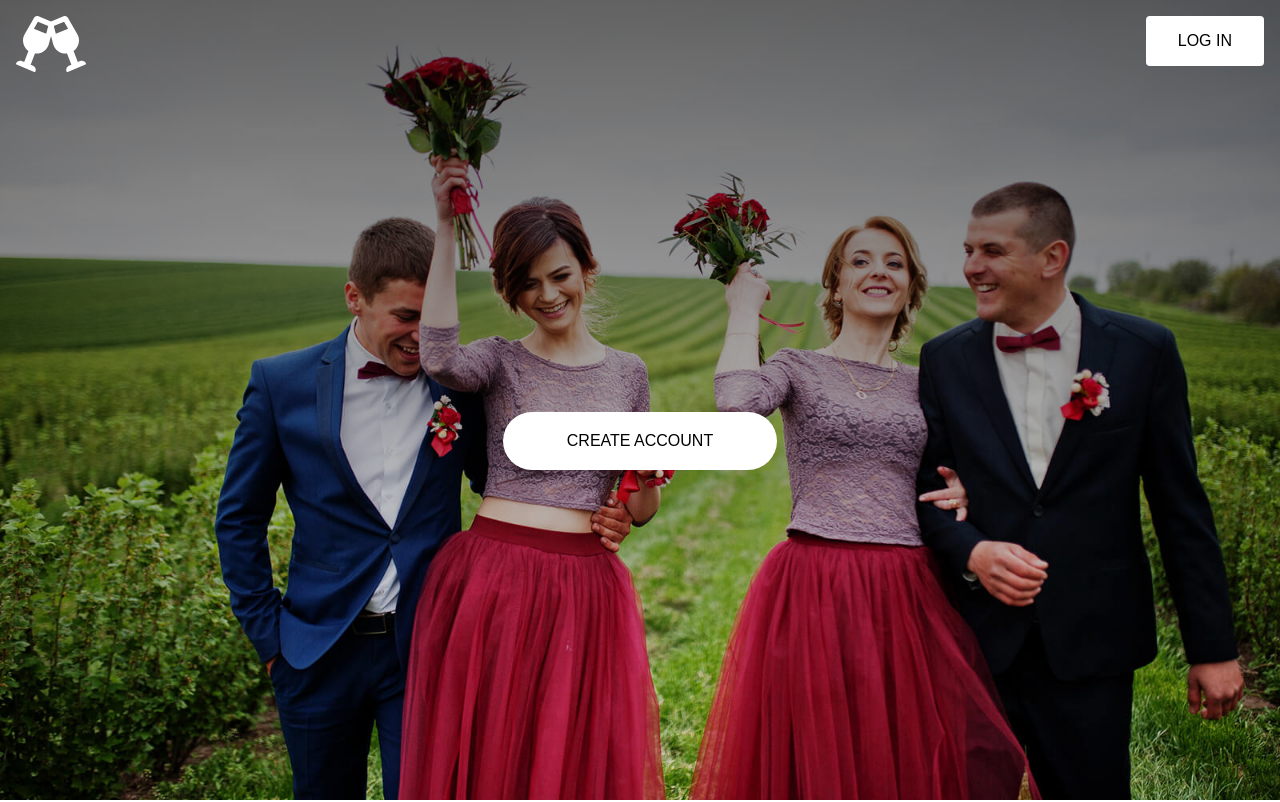
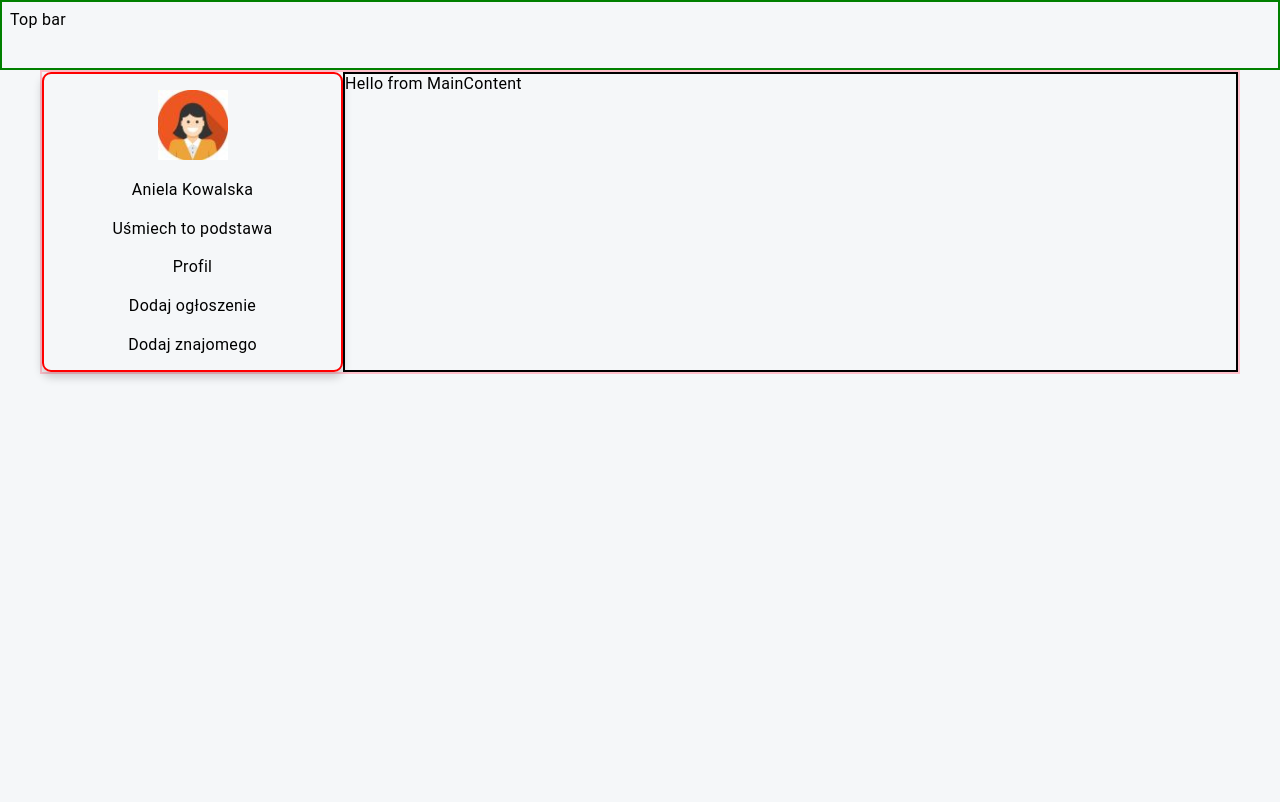
Before and after one commit to SebastianTyr/wsei-projektowanie-profesjonalnej-aplikacji, a React (Create React App) app in the folder ui/: page / in a window 1280 px wide. Shown: the top 802 px of the page. Built offline with nearby package versions, Linux system fonts and the light colour scheme.

Commit message:
start working on Main Page

```diff
--- a/ui/src/App.tsx
+++ b/ui/src/App.tsx
@@ -1,7 +1,9 @@
 import React from 'react';
+
 import { createGlobalStyle } from 'styled-components';
+import { Colors } from './styledHelpers/Colors';
 import LandingPage from './pages/LandingPage';
-import { Colors } from './styledHelpers/Colors';
+import MainPage from './pages//mainPage/MainPage';
 
 const GlobalStyle = createGlobalStyle`
   body {
@@ -55,7 +57,8 @@ function App() {
       <Reset />
       <GlobalStyle />
       <Scrollbar />
-      <LandingPage />
+      {/* <LandingPage /> */}
+      <MainPage></MainPage>
     </>
   );
 }
--- /dev/null
+++ b/ui/src/pages/mainPage/LeftBar.tsx
@@ -0,0 +1,56 @@
+import { FC } from 'react';
+import styled from 'styled-components';
+
+
+const Wrapper = styled.div`
+    border: 2px solid red;
+    min-height: 300px;
+    padding: 1rem 0;
+    flex: 2;
+    border-radius: 3%;
+    box-shadow: 0px 5px 10px rgba(0, 0, 0, 0.2);
+    display: flex;
+    flex-direction: column;
+    align-items: center;
+    justify-content: space-between;
+`;
+
+const ImageBox = styled.span`
+    height: 70px;
+    width: 70px;
+    overflow: hidden;
+
+    img {
+        width: 100%;
+        height: 100%;
+        object-fit: cover;
+
+    };
+`;
+
+const NameBox = styled.span``;
+
+const DescriptionBox = styled.span``;
+
+const ProfilBox = styled.span``;
+
+const ButtonBox = styled.span``;
+
+const LeftBar: FC = () => {
+    return (
+        <Wrapper>
+            <ImageBox>
+                <img src='./photos/userAvatar_2.jpg'></img>
+            </ImageBox>
+            <NameBox>Aniela Kowalska</NameBox>
+            <DescriptionBox>Uśmiech to podstawa</DescriptionBox>
+            <ProfilBox>Profil</ProfilBox>
+            <ButtonBox>Dodaj ogłoszenie</ButtonBox>
+            <ButtonBox>Dodaj znajomego</ButtonBox>
+        </Wrapper>
+
+    );
+
+}
+
+export default LeftBar;
--- /dev/null
+++ b/ui/src/pages/mainPage/MainContent.tsx
@@ -0,0 +1,18 @@
+import { FC } from 'react';
+import styled from 'styled-components';
+
+
+const Wrapper = styled.div`
+    border: 2px solid black;
+    flex: 6;
+`;
+
+const MainContent: FC = () => {
+    return (
+        <Wrapper>Hello from MainContent</Wrapper>
+
+    );
+
+}
+
+export default MainContent;
--- /dev/null
+++ b/ui/src/pages/mainPage/MainPage.tsx
@@ -0,0 +1,39 @@
+import { FC } from 'react';
+import styled from 'styled-components';
+import LeftBar from './LeftBar';
+import MainContent from './MainContent';
+
+import TopBar from './TopBar';
+
+
+const Wrapper = styled.div`
+    /* background-color: yellow; */
+    min-height: 100vh;
+    display: flex;
+    flex-direction: column;
+
+`;
+const ContentWrapper = styled.div`
+    border: 2px solid pink;
+    width: 1200px;
+    margin: 0 auto;
+    display: flex;
+    flex-direction: row;
+`;
+
+const MainPage: FC = () => {
+    return (
+        <Wrapper>
+            <TopBar></TopBar>
+            <ContentWrapper>
+                <LeftBar></LeftBar>
+                <MainContent></MainContent>
+            </ContentWrapper>
+
+        </Wrapper>
+
+    );
+
+}
+
+export default MainPage;
--- /dev/null
+++ b/ui/src/pages/mainPage/TopBar.tsx
@@ -0,0 +1,20 @@
+import { FC } from 'react';
+import styled from 'styled-components';
+
+
+const Wrapper = styled.div`
+    border: 2px solid green;
+    height: 70px;
+    width: 100%;
+    padding: 0.5rem;
+`;
+
+const TopBar: FC = () => {
+    return (
+        <Wrapper>Top bar</Wrapper>
+
+    );
+
+}
+
+export default TopBar;
```
Also changed, not shown: ui/public/photos/userAvatar_2.jpg (added).
